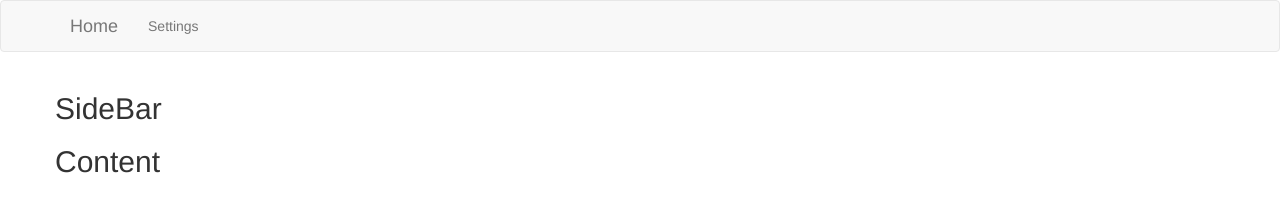
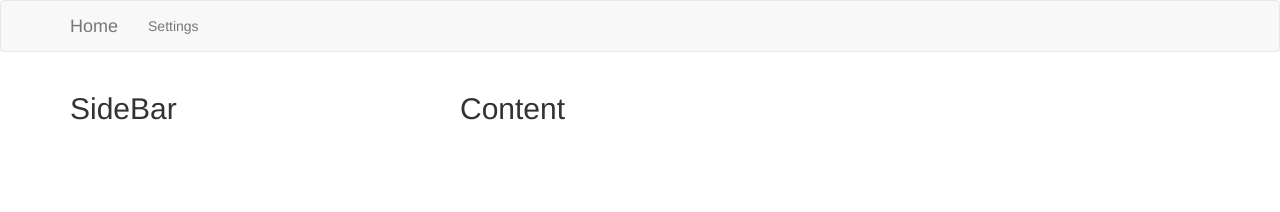
Before and after one commit to Pete-Gavin/ng-book-tutorial, a plain HTML site: page index.html in a window 1280 px wide. Drawn offline with nearby package versions, Linux system fonts and the light colour scheme; some packages are replaced by stand-ins of ours.

Commit message:
cleaned up homePage

```diff
--- a/templates/home.html
+++ b/templates/home.html
@@ -1,10 +1,10 @@
 <div class="row">
-	<div class="small-4 large-4 column">
+	<div class="col-md-4 col-sm-3">
 	<h2>SideBar</h2>
 	</div>
 
 
-	<div class="small-4  large-4 column">
+	<div class="col-md-8 col-sm-9">
 	<h2>Content</h2>
 	</div>
 </div>
```
